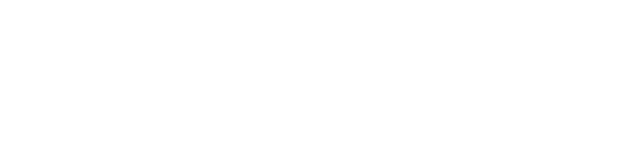
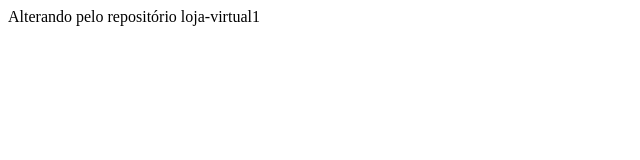
Before and after one commit to 1IMperaDOR0/loja-virtual-teste, a plain HTML site: page index.html in a window 1280 px wide. Shown: the whole page, without its empty margins (0-640 px from the left). Drawn offline with Linux system fonts and the light colour scheme.

Commit message:
editing index.html & adding script.js

```diff
--- a/index.html
+++ b/index.html
@@ -6,6 +6,6 @@
     <title>Document</title>
 </head>
 <body>
-
+    <div>Alterando pelo repositório loja-virtual1</div>
 </body>
 </html>
--- /dev/null
+++ b/script.js
@@ -0,0 +1 @@
+console.log("Hello World")
```
